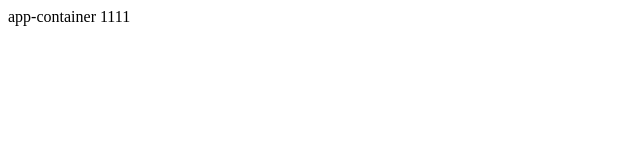
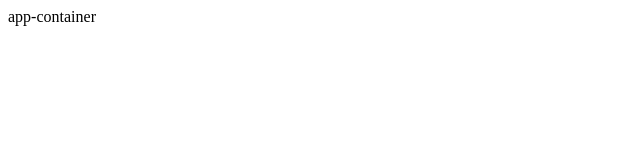
Before and after one commit to IU-current-boyfriend/React-Admin-Pro, a React (Vite) app: page / in a window 1280 px wide. Shown: the top 160 px of the page, without its empty margins (0-640 px from the left). Built offline with nearby package versions, Linux system fonts and the light colour scheme.

Commit message:
test: ✅ 测试git commit提交工具

```diff
--- a/src/App.tsx
+++ b/src/App.tsx
@@ -1,7 +1,7 @@
 import { memo } from "react";
 
 const App = memo(function App() {
-	return <div className="app-container">app-container 1111</div>;
+	return <div className="app-container">app-container</div>;
 });
 
 export default App;
```
